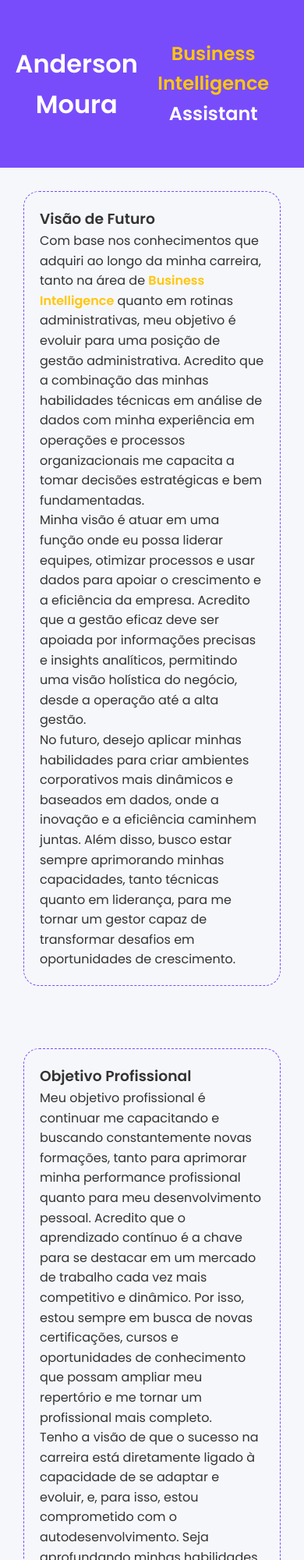
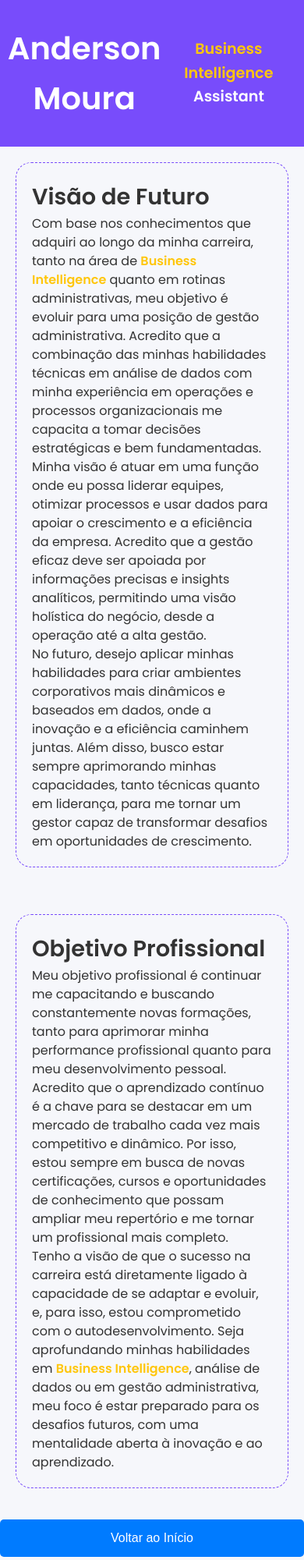
Before and after one commit to dados-repositorio/portifolio, a plain HTML site: page details.html in a window 390 px wide. Shown: the top 2000 px of the page at 78% size. Drawn offline with Linux system fonts and the light colour scheme.

Commit message:
Update styles.css

```diff
--- a/styles.css
+++ b/styles.css
@@ -241,3 +241,53 @@ body::-webkit-scrollbar {
     border-radius: 20px;       /* roundness of the scroll thumb */
     border: 3px solid rgb(255, 255, 255);  /* creates padding around scroll thumb */
   }
+/* CSS Responsivo para Dispositivos Móveis */
+@media (max-width: 768px) {
+    .container {
+        width: 95%;
+    }
+
+    .header {
+        padding: 30px 0;
+    }
+
+    .header h1 {
+        font-size: 2.5em;
+    }
+
+    .header h2 {
+        font-size: 1.2em;
+    }
+
+    .section {
+        padding: 20px; /* Reduzir padding nas seções */
+    }
+
+    .section h3 {
+        font-size: 1.8em;
+    }
+
+    .section p {
+        font-size: 1em; /* Ajustar tamanho do texto */
+        line-height: 1.5; /* Melhorar legibilidade */
+    }
+
+    .btn {
+        padding: 10px 15px; /* Ajustar tamanho do botão */
+        font-size: 0.9em; /* Tamanho da fonte dos botões */
+    }
+
+    .back-to-top {
+        width: 100%; /* Botão ocupa a largura total */
+        padding: 15px;
+        font-size: 1em; /* Aumentar o tamanho da fonte */
+    }
+
+    footer {
+        padding: 20px 0; /* Reduzir o padding do rodapé */
+    }
+
+    .whatsapp-link {
+        padding: 10px; /* Ajustar o padding do link do WhatsApp */
+    }
+}
```
